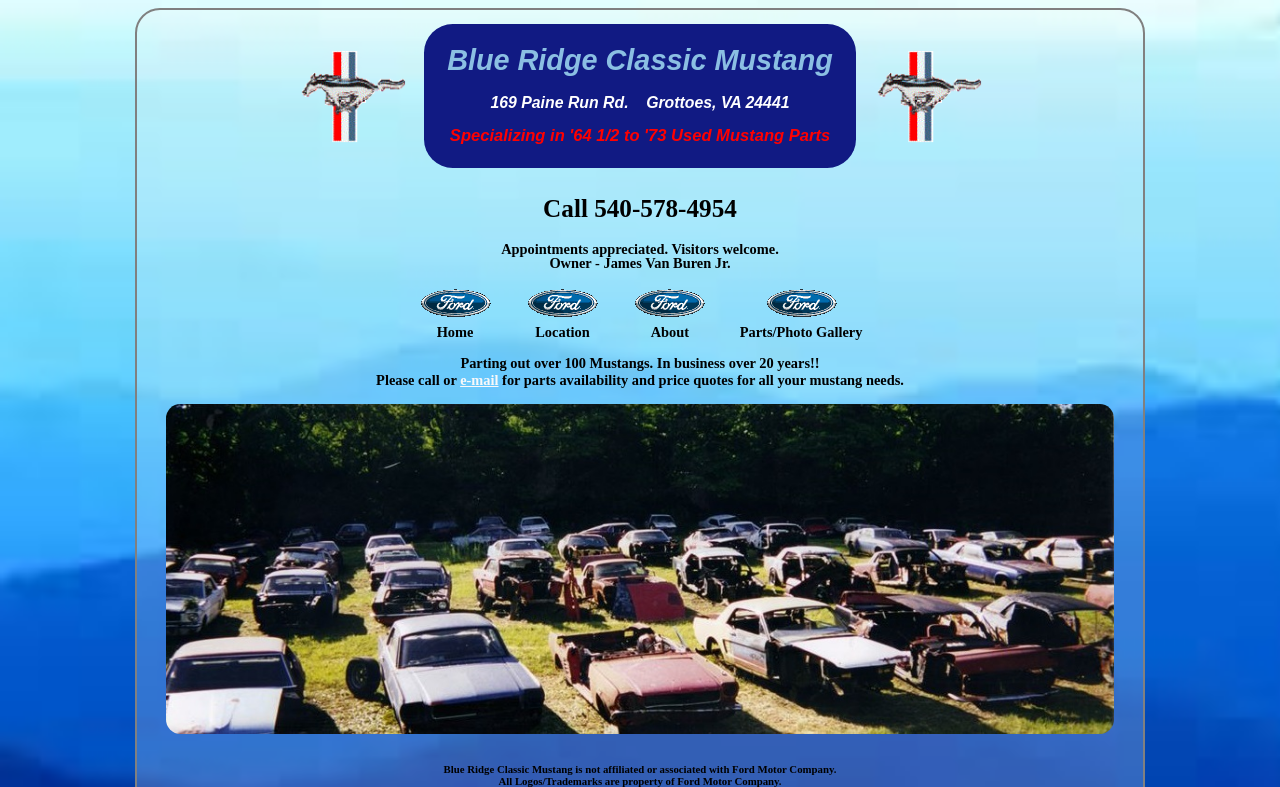
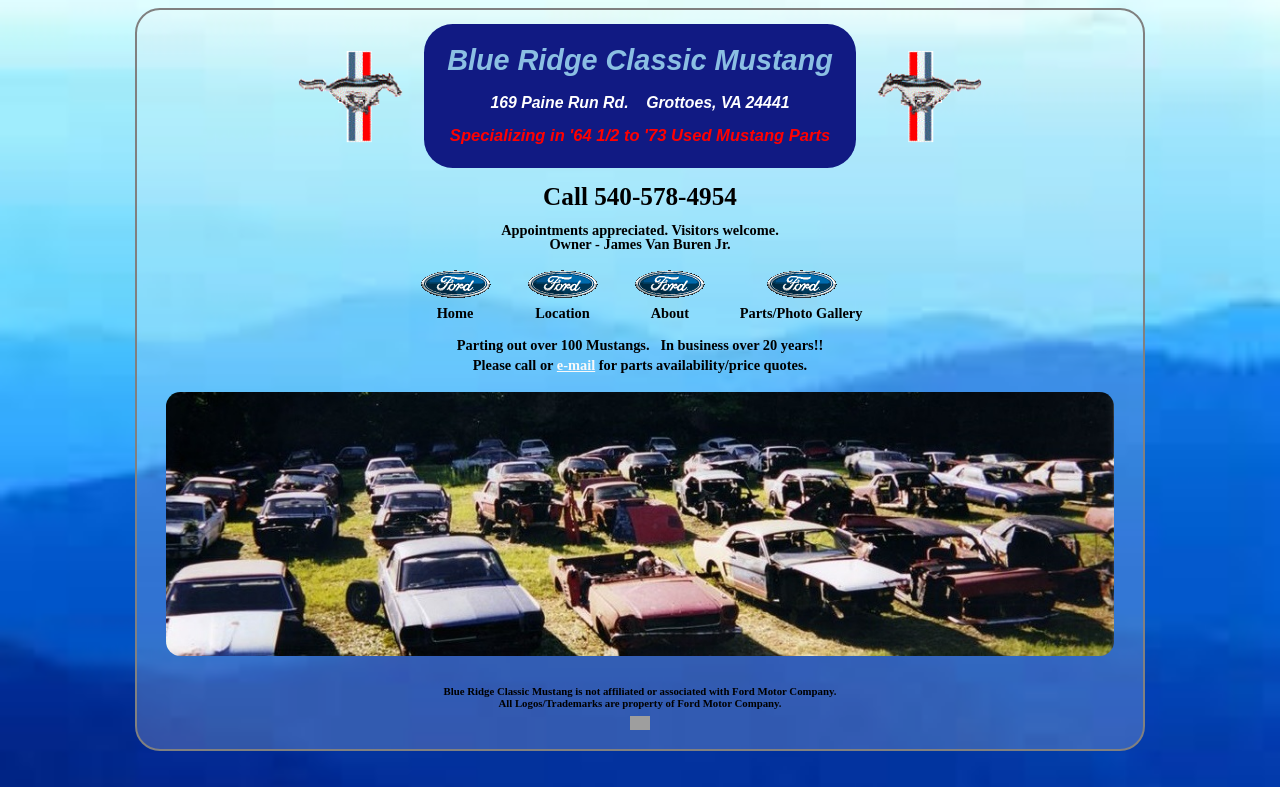
Before and after one commit to JiMinitaur/brcm-website, a PHP site: page /brcm.htm in a window 1280 px wide. Shown: the top 787 px of the page. Run offline with PHP 8.4, Linux system fonts and the light colour scheme; grey boxes are pictures that could not be loaded.

Commit message:
style and content tweaks with owner

```diff
--- a/brcm.htm
+++ b/brcm.htm
@@ -42,9 +42,12 @@
             </div>
             <div class='logo-mustang right' ></div>
           </div>
-          <div class='phone'>Call 540-578-4954</div>
+
+		  <div class='phone'>Call 540-578-4954</div>
+
 		  <div class='appointments'> Appointments appreciated.  Visitors welcome. </div>
 		  <div class='owner'>Owner - James Van Buren Jr.</div>
+
         </div><!--/.header-->
 
 		<div class='content'>
@@ -75,11 +78,13 @@
 
 
 			<div class='nav-section home active'>
-				<p> Parting out over 100 Mustangs.  In business over 20 years!! </p>
-				<p>
-					Please call or
-					<a href='mailto:brcm@rica.net' target='_blank' style='color:#F9F9F9'>e-mail</a>
-					for parts availability and price quotes for all your mustang needs.
+				<p> <span>Parting out over 100 Mustangs.</span>
+					<span>In business over 20 years!! 	</span>
+				</p>
+				<p><span>Please call or
+					<a href='mailto:Blue Ridge Classic Mustang <brcm@rica.net>' target='_blank' style='color:#F9F9F9'>e-mail</a>
+					for parts availability/price quotes.
+					</span>
 				</p>
 				<div >
 					<img src='brcm_files/panorama-web.jpg' class='scrapyard fancy'/>
@@ -130,7 +135,7 @@
 					</p>
 				</div>
 				<div class='map-image'>
-				<a href='brcm_files/map-google.png' class="fancy-link">
+				<a href='brcm_files/map-google.png' class="fancy-link" >
 					<span class='click-text'>(CLICK MAP TO ENLARGE)</span>
 					<img src='brcm_files/map-google.png' />
 				</a>
@@ -157,8 +162,8 @@
 			All Logos/Trademarks are property of Ford Motor Company.
 		</div><!--./disclaimer-->
 
-		<div class='counter' style='opacity:.75;padding:.25em;'>
-			<img src="http://semenax.co/count.php?c_style=49&id=1424398129" />
+		<div class='counter' >
+			<img src="http://semenax.co/count.php?c_style=2&id=1424398129" />
 		</div>
     </div><!--/.wrapper-->
   </body>
--- a/css/brcm.css
+++ b/css/brcm.css
@@ -51,7 +51,6 @@ a:hover {color:red}
 	border-radius:2em;
 }
 
-
 .logo-brcm p{
 		position: absolute;
 		font-weight: bold;
@@ -93,24 +92,29 @@ a:hover {color:red}
 }
 
 .logo-mustang.left {
+	transition: 1s ease-in-out;
 	left:-10em;
-	transform:scaleX(1)
+	transform:scaleX(-1);
 }
 
 
 .logo-mustang.right {
+	transition: 1s ease-in-out;
 	right:-10em;
 }
 
-.logo-mustang:hover {
-	transform:scaleX(-1);
+.logo-mustang.left:hover {
+    transform:scaleX(1)
+}
+
+.logo-mustang.right:hover {
+    transform:scaleX(-1)
 }
 
 .phone {
 	font-size:1.75em;
 	font-weight:bold;
-	padding: 1.25em;
-	padding-bottom: 1em;
+	padding: .75em;
 }
 
 .navigation ul {
@@ -134,7 +138,12 @@ a:hover {color:red}
 }
 
 .home p {
-	margin:0em;
+	margin:.25em;
+}
+
+.home span {
+	padding:0em .25em;
+	display:inline-block;
 }
 
 .scrapyard {
@@ -203,6 +212,11 @@ a:hover {color:red}
 	background: none repeat scroll 0% 0% rgba(242, 242, 242, 0.4);
 }
 
+.counter img{
+	opacity:1;
+	height:1em;
+	margin-top:.5em;
+}
 
 .disclaimer {
 	clear: both;
--- a/scripts/brcm.js
+++ b/scripts/brcm.js
@@ -8,11 +8,14 @@ define("brcm.fancy",
 		images.wrap(function(){
 			console.log("fancify: " + this.outerHTML);
 			var anchor = $("<a class='fancy-link'></a>");
+			anchor.attr('rel', 'gallery');
 			var href = $(this).attr('src');
 			anchor = anchor.attr('href', href);
 			return anchor;
 		});
-		$(".fancy-link").attr('rel', 'gallery').fancybox();
+
+		$(".home .fancy-link").attr('rel', 'scrapyard');
+		$(".fancy-link").fancybox();
 	}
 );
 
```
Also changed, not shown: brcm_files/panorama-web.jpg.
